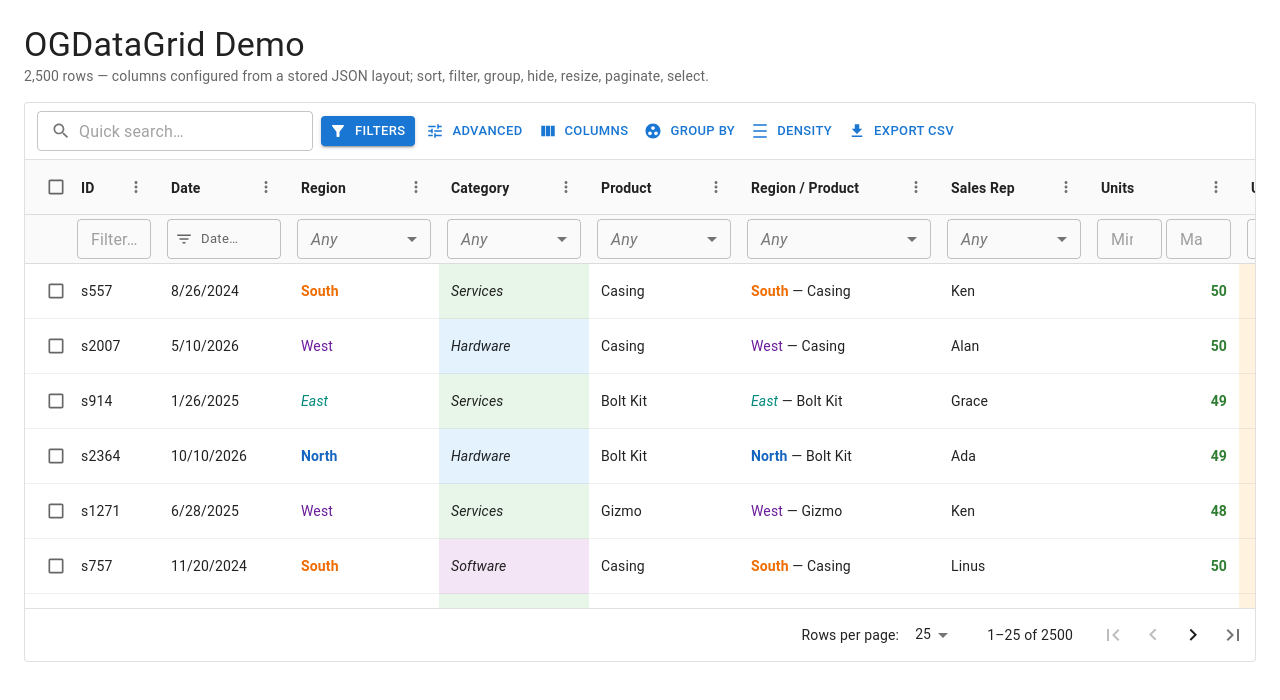
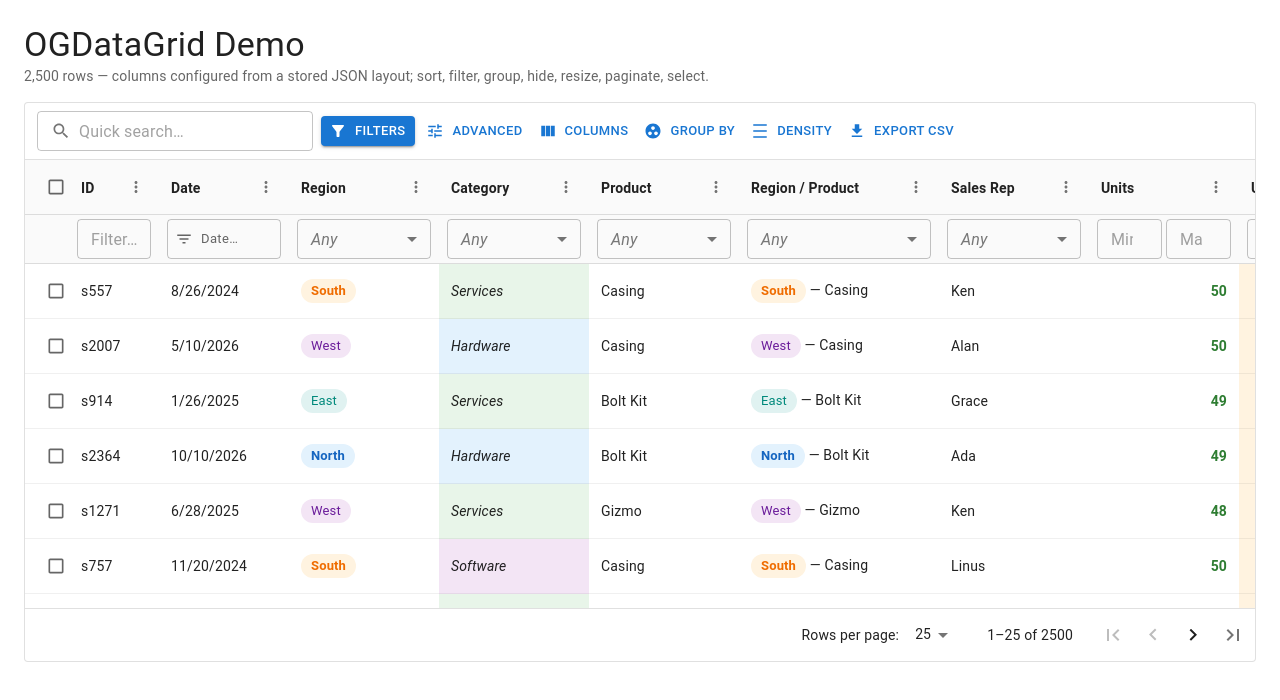
Before and after one commit to saumyakr1232/OGDataGrid, a React (Vite) app in the folder demo/: page / in a window 1280 px wide. Shown: the top 700 px of the page. Built offline with nearby package versions, Linux system fonts and the light colour scheme.

Commit message:
feat: add chip variant to cell styling with support for renderable pills

```diff
--- a/demo/src/App.tsx
+++ b/demo/src/App.tsx
@@ -9,8 +9,9 @@ import { DataGrid, type DataGridConfig } from 'og-data-grid';
 // Cell styling exposes exactly four serializable properties, settable as a
 // static `cellStyle` (always applied) and/or per `styleRules` (applied when the
 // rule's `op` matches the cell value, later matches winning):
-//   - textColor       → CSS color   (any color string)
-//   - backgroundColor  → CSS background-color
+//   - variant          → "text" (default) | "chip" (renders a rounded pill)
+//   - textColor        → CSS color   (any color string)
+//   - backgroundColor  → CSS background-color (the chip fill, for the chip variant)
 //   - fontWeight       → "normal" | "bold"
 //   - fontStyle        → "normal" | "italic"
 // The columns below demonstrate every one of them.
@@ -22,10 +23,10 @@ const SAVED_LAYOUT = `{
       "field": "region",
       "groupable": true,
       "styleRules": [
-        { "op": "equals", "value": "North", "style": { "textColor": "#1565c0", "fontWeight": "bold" } },
-        { "op": "equals", "value": "South", "style": { "textColor": "#ef6c00", "fontWeight": "bold" } },
-        { "op": "equals", "value": "East", "style": { "textColor": "#00897b", "fontStyle": "italic" } },
-        { "op": "equals", "value": "West", "style": { "textColor": "#6a1b9a" } }
+        { "op": "equals", "value": "North", "style": { "variant": "chip", "backgroundColor": "#e3f2fd", "textColor": "#1565c0", "fontWeight": "bold" } },
+        { "op": "equals", "value": "South", "style": { "variant": "chip", "backgroundColor": "#fff3e0", "textColor": "#ef6c00", "fontWeight": "bold" } },
+        { "op": "equals", "value": "East", "style": { "variant": "chip", "backgroundColor": "#e0f2f1", "textColor": "#00897b" } },
+        { "op": "equals", "value": "West", "style": { "variant": "chip", "backgroundColor": "#f3e5f5", "textColor": "#6a1b9a" } }
       ]
     },
     {
@@ -85,8 +86,8 @@ const SAVED_LAYOUT = `{
       "header": "Active",
       "format": "boolean",
       "styleRules": [
-        { "op": "equals", "value": true, "style": { "textColor": "#2e7d32", "fontWeight": "bold" } },
-        { "op": "equals", "value": false, "style": { "textColor": "#9e9e9e", "fontStyle": "italic" } }
+        { "op": "equals", "value": true, "style": { "variant": "chip", "backgroundColor": "#e8f5e9", "textColor": "#2e7d32", "fontWeight": "bold" } },
+        { "op": "equals", "value": false, "style": { "variant": "chip", "backgroundColor": "#fdecea", "textColor": "#b00020" } }
       ]
     }
   ],
--- a/src/DataGrid.tsx
+++ b/src/DataGrid.tsx
@@ -23,7 +23,7 @@ import { AdvancedFilterPanel } from './components/AdvancedFilterPanel';
 import { exportTableToCsv } from './export/toCsv';
 import { generateColumns } from './columns/generateColumns';
 import { isDataGridConfig, resolveDataGridConfig } from './columns/columnConfig';
-import { resolveCellStyle } from './columns/cellStyle';
+import { renderChip, resolveCellStyleSpec } from './columns/cellStyle';
 import {
   BodyCell,
   BodyRow,
@@ -348,20 +348,27 @@ function DataRow<T>({
         // columns (e.g. the selection checkbox) have no accessor and would
         // otherwise read as "empty" and lose their custom cell.
         const isEmpty = !!cell.column.accessorFn && (value == null || value === '');
-        const styleCss = resolveCellStyle(value, meta?.cellStyle, meta?.styleRules);
+        const spec = resolveCellStyleSpec(value, meta?.cellStyle, meta?.styleRules);
+        // For a chip the resolved CSS lives on the pill, not the cell; for plain
+        // text it styles the cell directly.
+        const isChip = spec?.variant === 'chip';
+        const cellStyleCss = isChip ? undefined : spec?.css;
+        const content = flexRender(cell.column.columnDef.cell, cell.getContext());
         return (
           <BodyCell
             key={cell.id}
             density={density}
             align={align}
-            style={{ width: cell.column.getSize(), ...styleCss }}
+            style={{ width: cell.column.getSize(), ...cellStyleCss }}
           >
             {isEmpty ? (
               <Box component="span" sx={{ color: 'text.disabled' }}>
                 {emptyText}
               </Box>
+            ) : isChip ? (
+              renderChip(content, spec!.css)
             ) : (
-              flexRender(cell.column.columnDef.cell, cell.getContext())
+              content
             )}
           </BodyCell>
         );
--- a/src/columns/cellStyle.ts
+++ b/src/columns/cellStyle.ts
@@ -1,4 +1,4 @@
-import type { CSSProperties } from 'react';
+import { createElement, type CSSProperties, type ReactNode } from 'react';
 import type { CellStyle, StyleConditionOp, StyleRule } from './columnConfig';
 
 /**
@@ -53,7 +53,7 @@ export function matchStyleCondition(
   }
 }
 
-/** Map a serializable `CellStyle` to React CSS properties. */
+/** Map a serializable `CellStyle` to React CSS properties (the `variant` is not CSS). */
 export function cellStyleToCss(style: CellStyle): CSSProperties {
   const css: CSSProperties = {};
   if (style.textColor) css.color = style.textColor;
@@ -63,18 +63,32 @@ export function cellStyleToCss(style: CellStyle): CSSProperties {
   return css;
 }
 
-/**
- * Resolve the effective CSS for a cell: the static `cellStyle` first, then each
- * matching rule merged in declared order (later rules win). Returns `undefined`
- * when nothing applies so callers can skip spreading an empty object.
- */
-export function resolveCellStyle(
+/** The effective presentation of a cell after merging base style + rules. */
+export interface ResolvedCellStyle {
+  variant: 'text' | 'chip';
+  css: CSSProperties;
+}
+
+/** Static base layout for the `chip` variant; resolved colors merge on top. */
+const CHIP_BASE_CSS: CSSProperties = {
+  display: 'inline-flex',
+  alignItems: 'center',
+  padding: '2px 10px',
+  borderRadius: 12,
+  fontSize: '0.8125rem',
+  lineHeight: 1.5,
+  maxWidth: '100%',
+  whiteSpace: 'nowrap',
+};
+const CHIP_DEFAULT_BG = 'rgba(0,0,0,0.08)';
+
+/** Merge the static `cellStyle` with each matching rule (later matches win). */
+function mergeStyle(
   value: unknown,
   cellStyle?: CellStyle,
   styleRules?: StyleRule[],
-): CSSProperties | undefined {
+): CellStyle | undefined {
   let merged: CellStyle | undefined = cellStyle ? { ...cellStyle } : undefined;
-
   if (styleRules) {
     for (const rule of styleRules) {
       if (matchStyleCondition(value, rule.op, rule.value, rule.value2)) {
@@ -82,8 +96,45 @@ export function resolveCellStyle(
       }
     }
   }
+  return merged;
+}
 
+/**
+ * Resolve the effective CSS for a cell. Returns `undefined` when nothing applies
+ * so callers can skip spreading an empty object. (CSS only — see
+ * `resolveCellStyleSpec` for the chip variant.)
+ */
+export function resolveCellStyle(
+  value: unknown,
+  cellStyle?: CellStyle,
+  styleRules?: StyleRule[],
+): CSSProperties | undefined {
+  const merged = mergeStyle(value, cellStyle, styleRules);
   if (!merged) return undefined;
   const css = cellStyleToCss(merged);
   return Object.keys(css).length > 0 ? css : undefined;
 }
+
+/**
+ * Resolve the full presentation (variant + CSS) for a cell. Returns `undefined`
+ * for a plain `text` cell with no styling, so callers can render the value as-is.
+ */
+export function resolveCellStyleSpec(
+  value: unknown,
+  cellStyle?: CellStyle,
+  styleRules?: StyleRule[],
+): ResolvedCellStyle | undefined {
+  const merged = mergeStyle(value, cellStyle, styleRules);
+  if (!merged) return undefined;
+  const variant = merged.variant ?? 'text';
+  const css = cellStyleToCss(merged);
+  if (variant === 'text' && Object.keys(css).length === 0) return undefined;
+  return { variant, css };
+}
+
+/** Wrap content in a chip (rounded pill) styled with the resolved CSS. */
+export function renderChip(content: ReactNode, css: CSSProperties, key?: string): ReactNode {
+  const style: CSSProperties = { ...CHIP_BASE_CSS, ...css };
+  if (!style.backgroundColor) style.backgroundColor = CHIP_DEFAULT_BG;
+  return createElement('span', { key, style }, content);
+}
--- a/src/columns/columnConfig.ts
+++ b/src/columns/columnConfig.ts
@@ -1,5 +1,5 @@
 import { createElement, type ReactNode } from 'react';
-import { resolveCellStyle } from './cellStyle';
+import { renderChip, resolveCellStyleSpec } from './cellStyle';
 import type {
   AggregationFn,
   DataGridColumnDef,
@@ -51,9 +51,15 @@ export interface ColumnFilterConfig {
 
 /** Serializable visual styling for a cell. */
 export interface CellStyle {
+  /**
+   * How the value is presented. `'text'` (default) styles the cell text in
+   * place; `'chip'` renders the value inside a rounded pill using
+   * `backgroundColor`/`textColor` (with a subtle default background).
+   */
+  variant?: 'text' | 'chip';
   /** CSS color applied to the text. */
   textColor?: string;
-  /** CSS background color applied to the cell. */
+  /** CSS background color applied to the cell (or chip, for the `chip` variant). */
   backgroundColor?: string;
   fontWeight?: 'normal' | 'bold';
   fontStyle?: 'normal' | 'italic';
@@ -229,8 +235,12 @@ function mergedCellRenderer<T>(
     return fields.flatMap((f, i) => {
       const src = lookup.get(f);
       const raw = getByPath(original, f);
-      const css = resolveCellStyle(raw, src?.cellStyle, src?.styleRules);
-      const part = createElement('span', { key: f, style: css }, formatPart(raw, src));
+      const text = formatPart(raw, src);
+      const spec = resolveCellStyleSpec(raw, src?.cellStyle, src?.styleRules);
+      const part =
+        spec?.variant === 'chip'
+          ? renderChip(text, spec.css, f)
+          : createElement('span', { key: f, style: spec?.css }, text);
       return i === 0 ? [part] : [separator, part];
     });
   };
--- a/src/index.ts
+++ b/src/index.ts
@@ -34,8 +34,11 @@ export type {
 } from './columns/columnConfig';
 export {
   resolveCellStyle,
+  resolveCellStyleSpec,
   cellStyleToCss,
   matchStyleCondition,
+  renderChip,
 } from './columns/cellStyle';
+export type { ResolvedCellStyle } from './columns/cellStyle';
 export { dateFilterFn } from './components/filters/DateFilter';
 export type { DateOp, DateCondition, DateFilterValue } from './components/filters/DateFilter';
```
Also changed, not shown: 1 other file (tests, documents, lock files or other folders).
